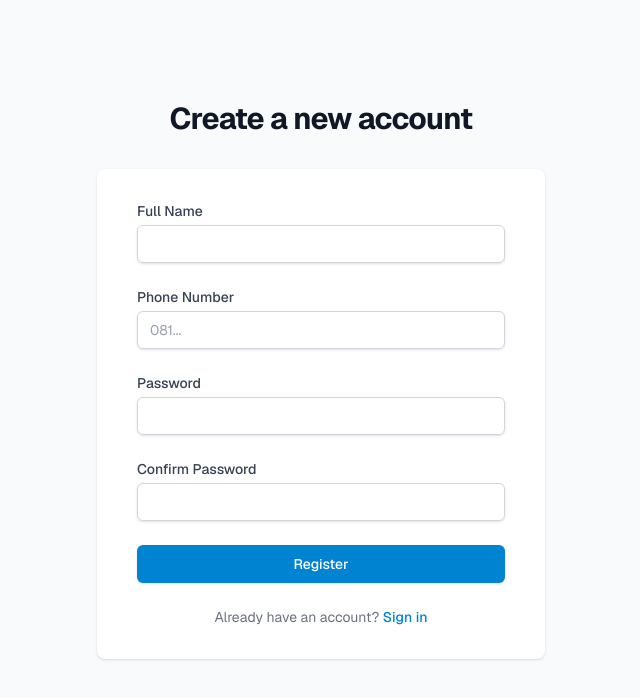
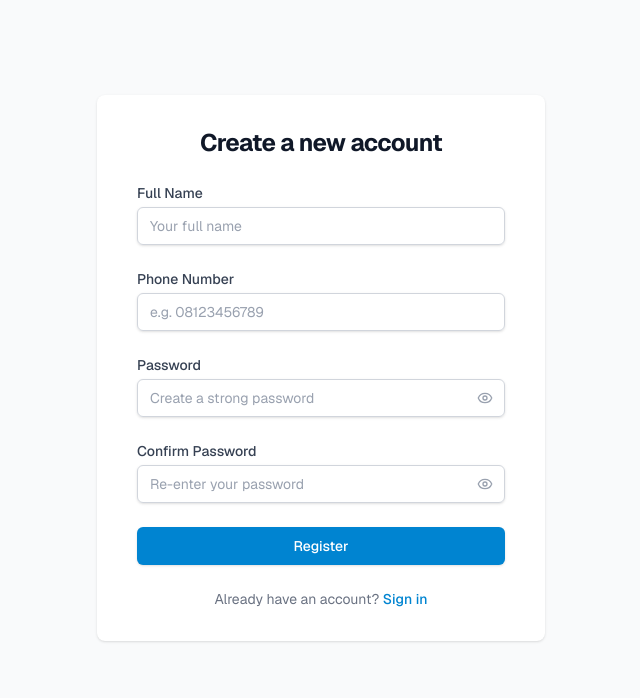
Before and after one commit to astrocoding/laundry-pos, a Next.js app: page /register in a window 1280 px wide. Shown: the top 698 px of the page, without its empty margins (319-959 px from the left). Built offline with nearby package versions, Linux system fonts and the light colour scheme; no server answers.

Commit message:
fix(login, register): layout, logout, input field

```diff
--- a/app/(auth)/login/page.tsx
+++ b/app/(auth)/login/page.tsx
@@ -4,10 +4,12 @@ import { useState } from "react";
 import { signIn } from "next-auth/react";
 import { useRouter } from "next/navigation";
 import Link from "next/link";
+import { Eye, EyeOff } from "lucide-react";
 
 export default function LoginPage() {
   const [phone, setPhone] = useState("");
   const [password, setPassword] = useState("");
+  const [showPassword, setShowPassword] = useState(false);
   const [error, setError] = useState("");
   const [loading, setLoading] = useState(false);
   const router = useRouter();
@@ -46,13 +48,12 @@ export default function LoginPage() {
   return (
     <div className="flex min-h-[calc(100vh-4rem)] flex-col justify-center py-12 sm:px-6 lg:px-8">
       <div className="sm:mx-auto sm:w-full sm:max-w-md">
-        <h2 className="mt-6 text-center text-3xl font-bold tracking-tight text-gray-900">
-          Sign in to your account
-        </h2>
-      </div>
+        <div className="bg-white px-4 py-8 shadow sm:rounded-lg sm:px-10">
+          {/* Title inside the card */}
+          <h2 className="mb-6 text-center text-2xl font-bold tracking-tight text-gray-900">
+            Sign in to your account
+          </h2>
 
-      <div className="mt-8 sm:mx-auto sm:w-full sm:max-w-md">
-        <div className="bg-white px-4 py-8 shadow sm:rounded-lg sm:px-10">
           <form className="space-y-6" onSubmit={handleSubmit}>
             {error && (
               <div className="bg-red-50 text-red-500 p-3 rounded text-sm text-center">
@@ -76,7 +77,7 @@ export default function LoginPage() {
                   value={phone}
                   onChange={(e) => setPhone(e.target.value)}
                   className="block w-full appearance-none rounded-md border border-gray-300 px-3 py-2 placeholder-gray-400 shadow-sm focus:border-sky-500 focus:outline-none focus:ring-sky-500 sm:text-sm"
-                  placeholder="081..."
+                  placeholder="e.g. 08123456789"
                 />
               </div>
             </div>
@@ -88,16 +89,30 @@ export default function LoginPage() {
               >
                 Password
               </label>
-              <div className="mt-1">
+              <div className="mt-1 relative">
                 <input
                   id="password"
                   name="password"
-                  type="password"
+                  type={showPassword ? "text" : "password"}
                   required
                   value={password}
                   onChange={(e) => setPassword(e.target.value)}
-                  className="block w-full appearance-none rounded-md border border-gray-300 px-3 py-2 placeholder-gray-400 shadow-sm focus:border-sky-500 focus:outline-none focus:ring-sky-500 sm:text-sm"
+                  className="block w-full appearance-none rounded-md border border-gray-300 px-3 py-2 pr-10 placeholder-gray-400 shadow-sm focus:border-sky-500 focus:outline-none focus:ring-sky-500 sm:text-sm"
+                  placeholder="Enter your password"
                 />
+                <button
+                  type="button"
+                  onClick={() => setShowPassword((v) => !v)}
+                  className="absolute inset-y-0 right-0 flex items-center pr-3 text-gray-400 hover:text-gray-600 transition-colors"
+                  tabIndex={-1}
+                  aria-label={showPassword ? "Hide password" : "Show password"}
+                >
+                  {showPassword ? (
+                    <EyeOff className="h-4 w-4" />
+                  ) : (
+                    <Eye className="h-4 w-4" />
+                  )}
+                </button>
               </div>
             </div>
 
--- a/app/(auth)/register/page.tsx
+++ b/app/(auth)/register/page.tsx
@@ -4,12 +4,15 @@ import { useState } from "react";
 import { useRouter } from "next/navigation";
 import Link from "next/link";
 import { signIn } from "next-auth/react";
+import { Eye, EyeOff } from "lucide-react";
 
 export default function RegisterPage() {
   const [name, setName] = useState("");
   const [phone, setPhone] = useState("");
   const [password, setPassword] = useState("");
   const [confirmPassword, setConfirmPassword] = useState("");
+  const [showPassword, setShowPassword] = useState(false);
+  const [showConfirm, setShowConfirm] = useState(false);
   const [error, setError] = useState("");
   const [loading, setLoading] = useState(false);
   const router = useRouter();
@@ -71,13 +74,11 @@ export default function RegisterPage() {
   return (
     <div className="flex min-h-[calc(100vh-4rem)] flex-col justify-center py-12 sm:px-6 lg:px-8">
       <div className="sm:mx-auto sm:w-full sm:max-w-md">
-        <h2 className="mt-6 text-center text-3xl font-bold tracking-tight text-gray-900">
-          Create a new account
-        </h2>
-      </div>
-
-      <div className="mt-8 sm:mx-auto sm:w-full sm:max-w-md">
         <div className="bg-white px-4 py-8 shadow sm:rounded-lg sm:px-10">
+          {/* Title inside the card */}
+          <h2 className="mb-6 text-center text-2xl font-bold tracking-tight text-gray-900">
+            Create a new account
+          </h2>
           <form className="space-y-6" onSubmit={handleSubmit}>
             {error && (
               <div className="bg-red-50 text-red-500 p-3 rounded text-sm text-center">
@@ -98,6 +99,7 @@ export default function RegisterPage() {
                   value={name}
                   onChange={(e) => setName(e.target.value)}
                   className="block w-full appearance-none rounded-md border border-gray-300 px-3 py-2 placeholder-gray-400 shadow-sm focus:border-sky-500 focus:outline-none focus:ring-sky-500 sm:text-sm"
+                  placeholder="Your full name"
                 />
               </div>
             </div>
@@ -115,7 +117,7 @@ export default function RegisterPage() {
                   value={phone}
                   onChange={(e) => setPhone(e.target.value)}
                   className="block w-full appearance-none rounded-md border border-gray-300 px-3 py-2 placeholder-gray-400 shadow-sm focus:border-sky-500 focus:outline-none focus:ring-sky-500 sm:text-sm"
-                  placeholder="081..."
+                  placeholder="e.g. 08123456789"
                 />
               </div>
             </div>
@@ -124,16 +126,26 @@ export default function RegisterPage() {
               <label htmlFor="password" className="block text-sm font-medium text-gray-700">
                 Password
               </label>
-              <div className="mt-1">
+              <div className="mt-1 relative">
                 <input
                   id="password"
                   name="password"
-                  type="password"
+                  type={showPassword ? "text" : "password"}
                   required
                   value={password}
                   onChange={(e) => setPassword(e.target.value)}
-                  className="block w-full appearance-none rounded-md border border-gray-300 px-3 py-2 placeholder-gray-400 shadow-sm focus:border-sky-500 focus:outline-none focus:ring-sky-500 sm:text-sm"
+                  className="block w-full appearance-none rounded-md border border-gray-300 px-3 py-2 pr-10 placeholder-gray-400 shadow-sm focus:border-sky-500 focus:outline-none focus:ring-sky-500 sm:text-sm"
+                  placeholder="Create a strong password"
                 />
+                <button
+                  type="button"
+                  onClick={() => setShowPassword((v) => !v)}
+                  className="absolute inset-y-0 right-0 flex items-center pr-3 text-gray-400 hover:text-gray-600 transition-colors"
+                  tabIndex={-1}
+                  aria-label={showPassword ? "Hide password" : "Show password"}
+                >
+                  {showPassword ? <EyeOff className="h-4 w-4" /> : <Eye className="h-4 w-4" />}
+                </button>
               </div>
             </div>
 
@@ -141,16 +153,26 @@ export default function RegisterPage() {
               <label htmlFor="confirmPassword" className="block text-sm font-medium text-gray-700">
                 Confirm Password
               </label>
-              <div className="mt-1">
+              <div className="mt-1 relative">
                 <input
                   id="confirmPassword"
                   name="confirmPassword"
-                  type="password"
+                  type={showConfirm ? "text" : "password"}
                   required
                   value={confirmPassword}
                   onChange={(e) => setConfirmPassword(e.target.value)}
-                  className="block w-full appearance-none rounded-md border border-gray-300 px-3 py-2 placeholder-gray-400 shadow-sm focus:border-sky-500 focus:outline-none focus:ring-sky-500 sm:text-sm"
+                  className="block w-full appearance-none rounded-md border border-gray-300 px-3 py-2 pr-10 placeholder-gray-400 shadow-sm focus:border-sky-500 focus:outline-none focus:ring-sky-500 sm:text-sm"
+                  placeholder="Re-enter your password"
                 />
+                <button
+                  type="button"
+                  onClick={() => setShowConfirm((v) => !v)}
+                  className="absolute inset-y-0 right-0 flex items-center pr-3 text-gray-400 hover:text-gray-600 transition-colors"
+                  tabIndex={-1}
+                  aria-label={showConfirm ? "Hide password" : "Show password"}
+                >
+                  {showConfirm ? <EyeOff className="h-4 w-4" /> : <Eye className="h-4 w-4" />}
+                </button>
               </div>
             </div>
 
--- a/components/layout/TopNav.tsx
+++ b/components/layout/TopNav.tsx
@@ -216,7 +216,16 @@ export function TopNav() {
 
                   <div className="border-t border-gray-100 bg-white">
                     <button
-                      onClick={() => signOut({ callbackUrl: "/login" })}
+                      onClick={async () => {
+                        await signOut({ redirect: false });
+                        // Clear all NextAuth cookies client-side then force redirect
+                        document.cookie.split(";").forEach((c) => {
+                          document.cookie = c
+                            .replace(/^ +/, "")
+                            .replace(/=.*/, "=;expires=" + new Date().toUTCString() + ";path=/");
+                        });
+                        window.location.href = "/login";
+                      }}
                       className="flex w-full items-center px-4 py-3 text-sm font-medium text-red-600 hover:bg-red-50 transition-colors"
                     >
                       <LogOut className="w-4 h-4 mr-3 text-red-500" />
```
